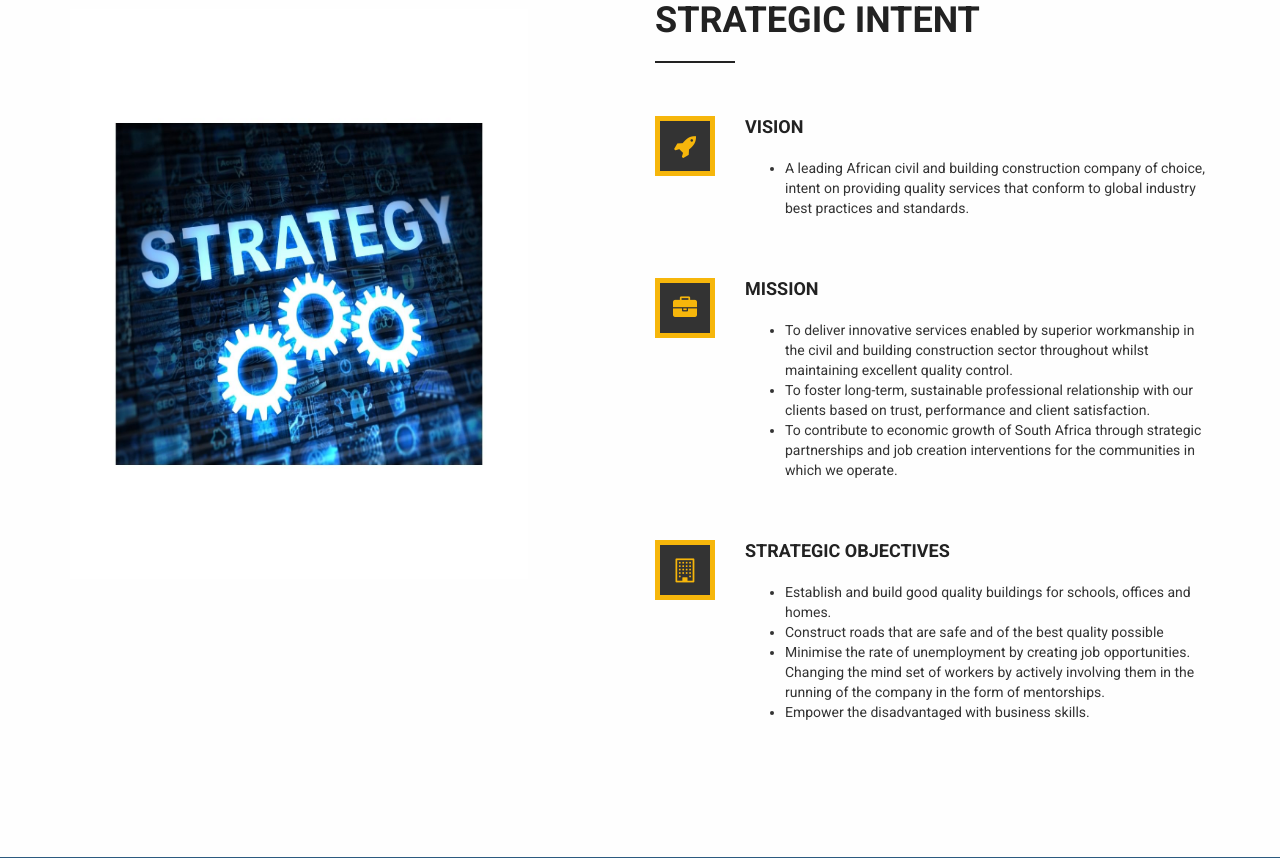
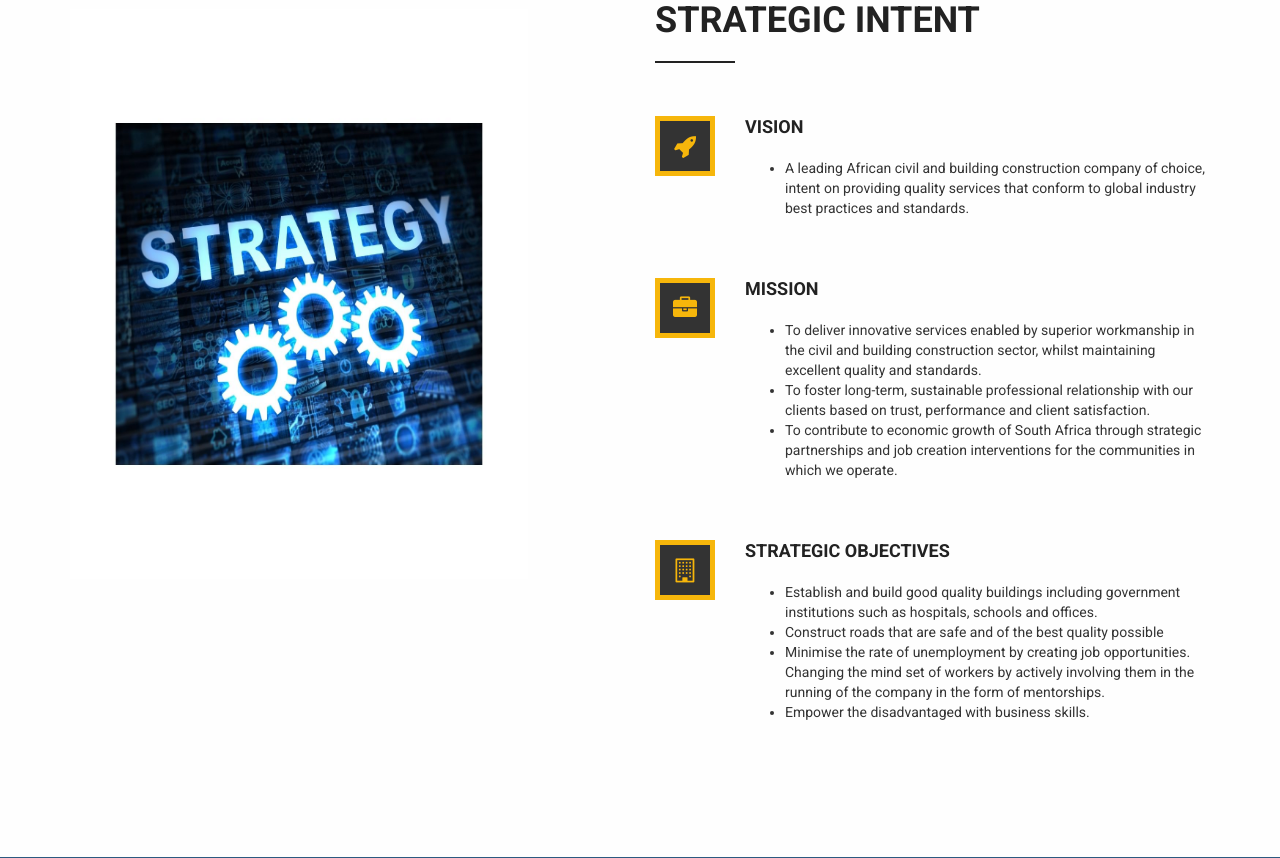
Before and after one commit to Isaacmaredi/mwelase, a Django app: page /main_web/about2 in a window 1280 px wide. Shown: the part 1864-2722 px from the top of the page. Run offline with Django 3.2, Linux system fonts and the light colour scheme; some libraries are stand-ins or nearby versions.

Commit message:
Edited about page

```diff
--- a/templates/main_web/about2.html
+++ b/templates/main_web/about2.html
@@ -44,7 +44,7 @@
                     of South Africa and its future.
                         We are  a dynamic company where innovation and lateral thinking is promoted.
                         Mwelase was created with the intention of venturing into the construction industry
-                        in which the previously disadvantaged did not take part.
+                        in which the previously disadvantaged did not have equal opportunities in the past.
                     </p>
                     <p>The  <strong> Founder and Director, Ms Precious Monwadibe Ratlou,</strong> is a young,
                         dynamic black woman with a passion for community-oriented growth and development.
@@ -64,7 +64,7 @@
         <div class="container">
             <div class="tittle wow fadeInUp">
                 <h2>Our Achievments</h2>
-                <h4>Total count of a portflio of our projects completed to date</h4>
+                <h4>Total count of a portflio of our projects completed or on-going</h4>
             </div>
             <div class="achievments_row row">
                 <div class="col-md-3 col-sm-6 p0 completed">
@@ -137,7 +137,7 @@
                             <a href="#">Mission</a>
                             <p>
                                 <ul>
-                                    <li> To deliver innovative services enabled by superior workmanship in the civil and building construction sector throughout  whilst maintaining excellent quality control.</li>
+                                    <li> To deliver innovative services enabled by superior workmanship in the civil and building construction sector, whilst maintaining excellent quality and standards.</li>
                                     <li> To foster long-term, sustainable professional relationship with our clients based on trust, performance and client satisfaction.</li>
                                     <li>To contribute to economic growth of South Africa through strategic partnerships and job creation interventions for the communities in which we operate.</li>
                                 </ul>
@@ -154,7 +154,7 @@
                             <a href="#">Strategic Objectives</a>
                             <p>
                                 <ul>
-                                    <li> Establish and build good quality buildings for schools, offices and homes.
+                                    <li> Establish and build good quality buildings including government institutions such as hospitals, schools and offices.
                                     </li>
                                     <li>Construct roads that are safe and of the best quality possible</li>
                                     <li>Minimise the rate of unemployment by creating job opportunities.
```
